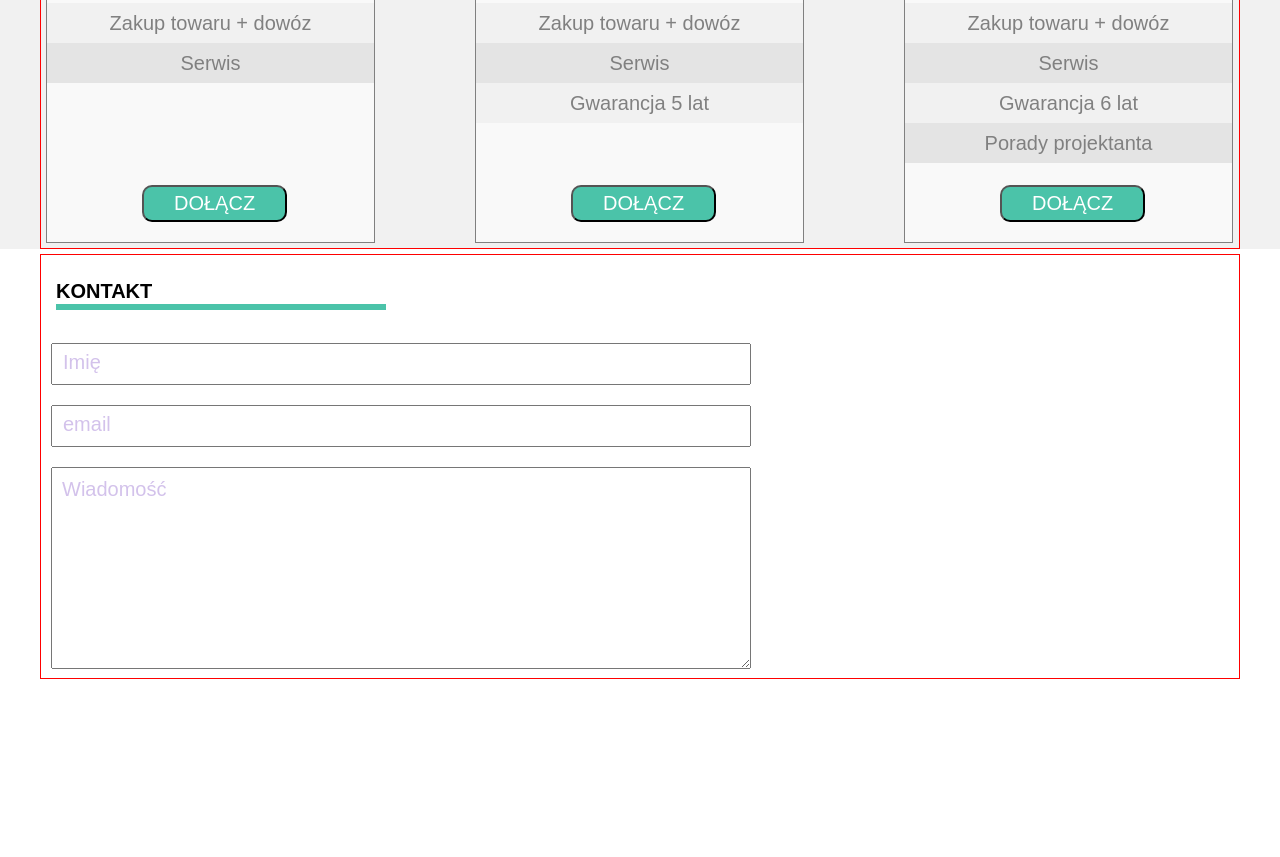
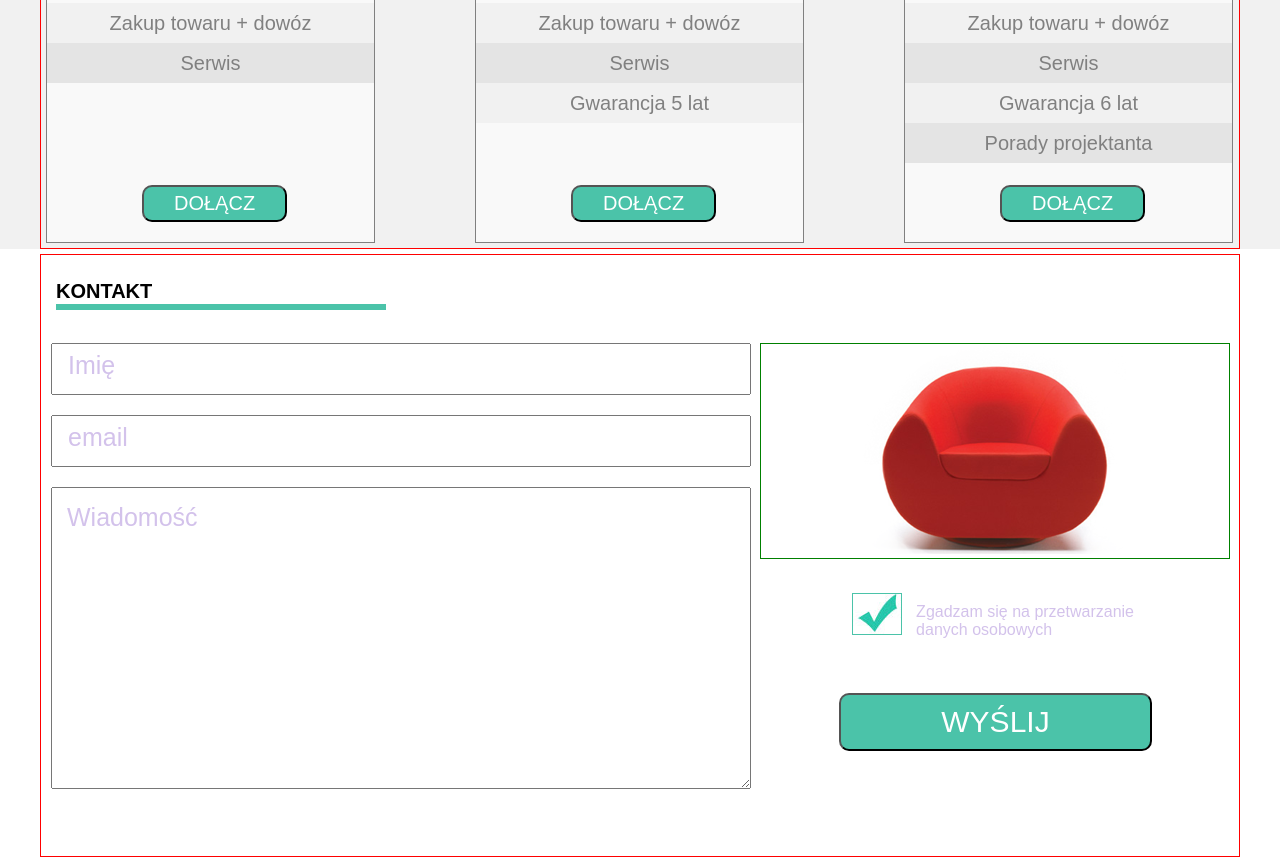
Before and after one commit to Kitka92/Sit-on-Chair-, a plain HTML site: page index.html in a window 1280 px wide. Shown: the part 1424-2281 px from the top of the page. Before the commit the page ends 2103 px from the top, so only its background shows below. Drawn offline with Linux system fonts and the light colour scheme.

Commit message:
section 4

```diff
--- a/css/style.css
+++ b/css/style.css
@@ -381,7 +381,7 @@ form {
 input {
   display: block;
   margin-bottom: 20px;
-  padding: 10px;
+  padding: 15px;
   width: 700px;
 }
 
@@ -391,11 +391,50 @@ input {
 }
 
 textarea {
-  padding: 10px;
+  padding: 15px;
   width: 700px;
 }
 
 ::-webkit-input-placeholder {
   color: #D3C2EB;
-  font-size: 20px;
+  font-size: 25px;
 }
+
+.red {
+  border: 1px solid green;
+  display: inline-block;
+  vertical-align: top;
+  width: 470px;
+  margin-left: 5px;
+  text-align: center;
+}
+
+.ok {
+  float: right;
+  position: relative;
+  bottom: 200px;
+  right: 90px;
+}
+
+.agree {
+  display: inline-block;
+  padding: 10px;
+  color: #D3C2EB;
+}
+
+.ok>img {
+  border: 1px solid #4BC3A9;
+}
+
+.button3 {
+  float: right;
+  position: relative;
+  left: 210px;
+  bottom: 100px;
+  color: white;
+  background-color: #4BC3A9;
+  font-size: 30px;
+  text-transform: uppercase;
+  border-radius: 10px;
+  padding: 10px 100px 10px 100px;
+}
--- a/index.html
+++ b/index.html
@@ -107,9 +107,17 @@
         <fieldset>
           <input type="text" placeholder="Imię">
           <input type="email" placeholder="email">
-          <textarea cols="50" rows="10" placeholder="Wiadomość"></textarea>
+          <textarea cols="50" rows="15" placeholder="Wiadomość"></textarea>
         </fieldset>
       </form>
+      <div class="red">
+        <img src="images/red_chair.png">
+      </div>
+      <div class="ok">
+        <img src="images/form_ok.jpg">
+        <p class="agree">Zgadzam się na przetwarzanie<br>danych osobowych</p>
+      </div>
+      <button class="button3">Wyślij</button>
     </div>
   </section>
 </body>
```
